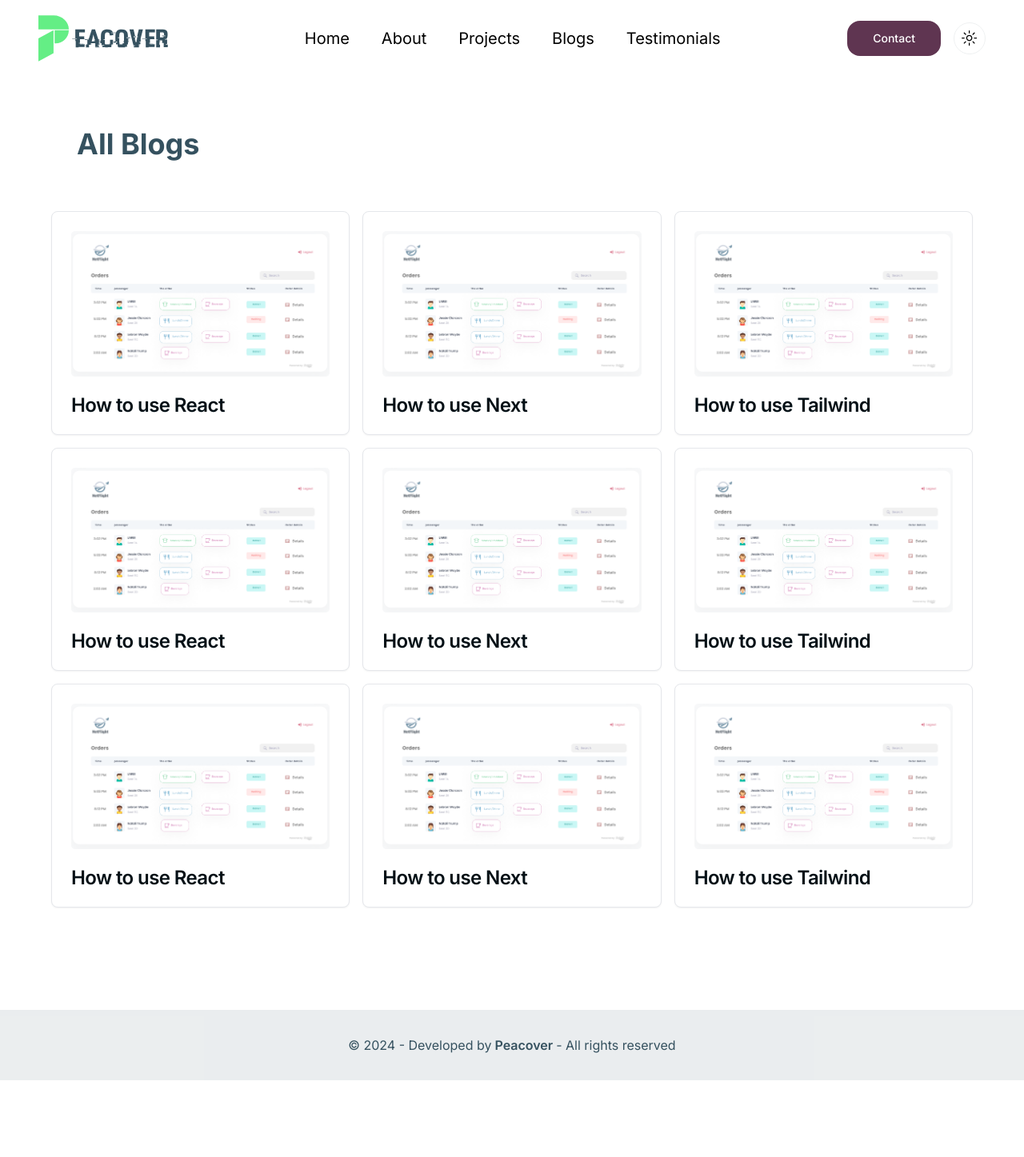
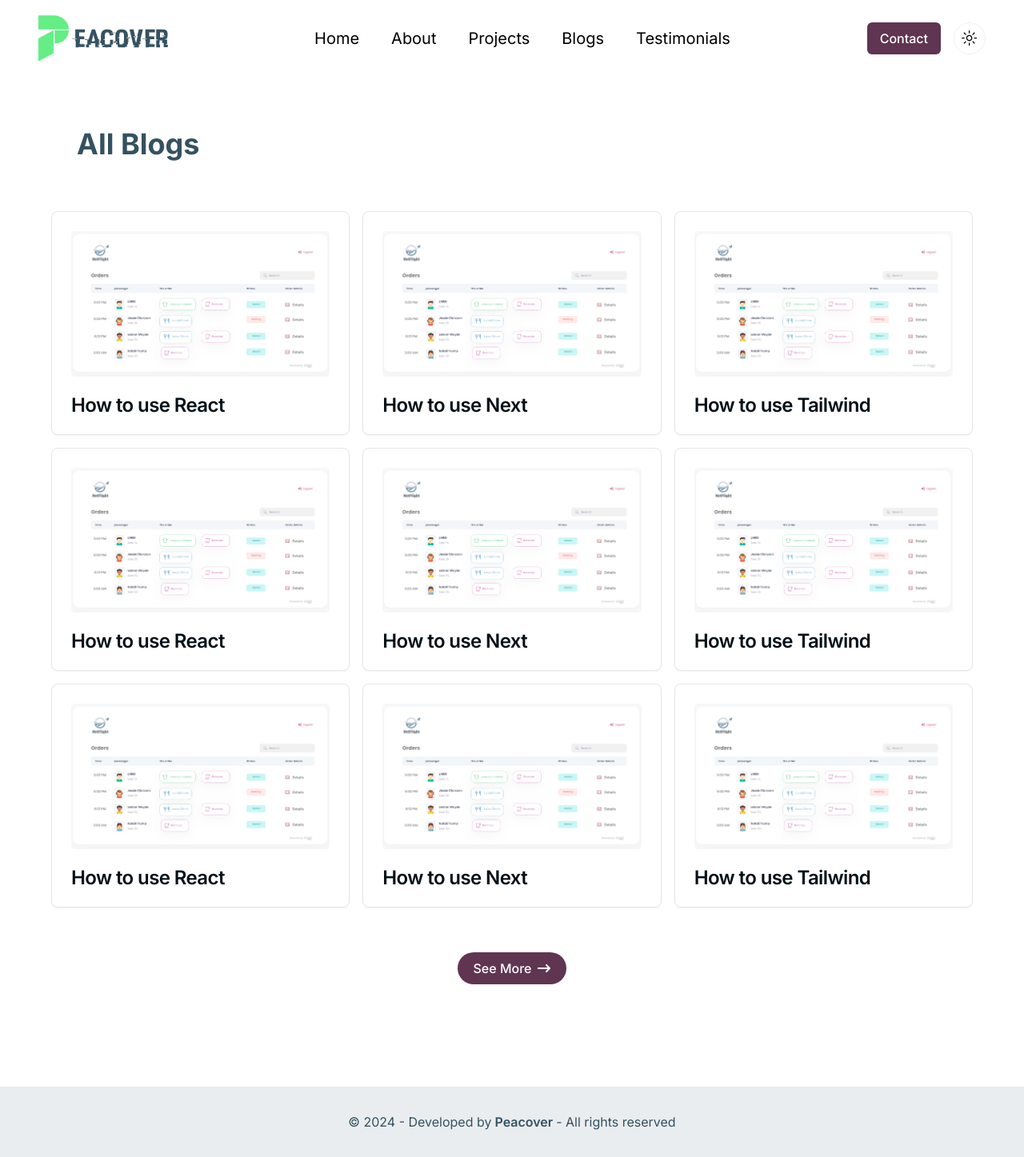
Before and after one commit to peacover/portfolio, a Next.js app: page /blogs in a window 1280 px wide. Shown: the whole page at 80% size. Before the commit the page ends 1351 px from the top, so only its background shows below. Built offline with nearby package versions, Linux system fonts and the light colour scheme.

Commit message:
finished home page

```diff
--- a/src/app/layout.tsx
+++ b/src/app/layout.tsx
@@ -6,8 +6,8 @@ import { Inter as FontSans } from "next/font/google";
 import { cn } from "@/lib/utils";
 import { ThemeProvider } from "@/components/utils/theme-provider";
 import ScrollToTopButton from "@/components/utils/ScrollToTopButton";
+import Favicon from "../../public/Logos/peacover_mini_logo.svg";
 import { TracingBeam } from "@/components/utils/tracing-beam";
-import Favicon from "/public/Logos/peacover_mini_logo.svg";
 
 // const inter = Inter({ subsets: ["latin"] });
 
--- a/src/components/Blogs/ListBlogs.tsx
+++ b/src/components/Blogs/ListBlogs.tsx
@@ -15,10 +15,9 @@ const ListBlogs = ({ path }: TBlogPath) => {
         })}
       </div>
       <div className="flex justify-center">
-        {path === "Home" && (
         <Button
           asChild
-            className="p-5 mt-14 text-secondary text-white dark:text-black text-md bg-secondary rounded-full"
+          className="p-5 mt-14 text-white dark:text-black text-md bg-accent rounded-full"
           variant={"link"}
         >
           <Link href="/blogs">
@@ -26,7 +25,6 @@ const ListBlogs = ({ path }: TBlogPath) => {
             <FaArrowRightLong className="inline ml-2" />
           </Link>
         </Button>
-        )}
       </div>
     </>
   );
--- a/src/components/Contact/CardContact.tsx
+++ b/src/components/Contact/CardContact.tsx
@@ -31,21 +31,34 @@ const ContactCard = () => {
             <div className="grid grid-cols-1 gap-4 md:grid-cols-2">
               <div className="space-y-2">
                 <Label htmlFor="first-name">First name</Label>
-                <Input id="first-name" placeholder="Enter your first name" />
+                <Input
+                  id="first-name"
+                  className="placeholder:text-primary placeholder:dark:text-primary-foreground"
+                  placeholder="Enter your first name"
+                />
               </div>
               <div className="space-y-2">
                 <Label htmlFor="last-name">Last name</Label>
-                <Input id="last-name" placeholder="Enter your last name" />
+                <Input
+                  className="placeholder:text-primary placeholder:dark:text-primary-foreground"
+                  id="last-name"
+                  placeholder="Enter your last name"
+                />
               </div>
             </div>
             <div className="space-y-2">
               <Label htmlFor="email">Email</Label>
-              <Input id="email" placeholder="Enter your email" type="email" />
+              <Input
+                className="placeholder:text-primary placeholder:dark:text-primary-foreground"
+                id="email"
+                placeholder="Enter your email"
+                type="email"
+              />
             </div>
             <div className="space-y-2">
               <Label htmlFor="message">Message</Label>
               <Textarea
-                className="min-h-[100px]"
+                className="min-h-[100px] placeholder:text-primary placeholder:dark:text-primary-foreground"
                 id="message"
                 placeholder="Enter your message"
               />
--- a/src/components/Navbar/Navbar.tsx
+++ b/src/components/Navbar/Navbar.tsx
@@ -63,17 +63,8 @@ const Navbar = () => {
           </ul>
         </div>
         <div className="flex items-center space-x-4">
-          <Button
-            size={"lg"}
-            className={cn(
-              "hidden",
-              !isNavbarOpen ? "md:block md:text-md md:rounded-2xl" : "hidden"
-            )}
-            onClick={(e) => e.preventDefault()}
-          >
-            <Link href="/#contact" legacyBehavior passHref>
-              Contact
-            </Link>
+          <Button asChild className="hidden text-md md:block">
+            <Link href="/#contact">Contact</Link>
           </Button>
           {!isNavbarOpen && <ModeToggle />}
           <div
--- a/src/components/Projects/CardProject.tsx
+++ b/src/components/Projects/CardProject.tsx
@@ -26,7 +26,7 @@ const CardProject = ({ project }: { project: TProject }, key: number) => {
       />
       <CardHeader className="flex flex-col flex-grow">
         <CardTitle>{project.name}</CardTitle>
-        <CardDescription>
+        <CardDescription className="text-primary dark:text-primary-foreground">
           {project.description?.slice(0, 100).concat("...")}
         </CardDescription>
       </CardHeader>
--- a/src/components/Projects/ListProjects.tsx
+++ b/src/components/Projects/ListProjects.tsx
@@ -18,7 +18,7 @@ const ListProjects = ({ path }: TProjectPath) => {
         <div className="flex justify-center">
           <Button
             asChild
-            className="p-5 mt-14 text-white text-md bg-accent rounded-full"
+            className="p-5 mt-14 text-white dark:text-black text-md bg-accent rounded-full"
             variant={"link"}
           >
             <Link href="/projects">
--- a/src/components/Testimonials/CardTestimonial.tsx
+++ b/src/components/Testimonials/CardTestimonial.tsx
@@ -16,7 +16,9 @@ const CardTestimonial = ({ testimonial }: { testimonial: TTestimonial }) => {
           <div className="text-sm font-medium text-gray-900">
             {testimonial.name}
           </div>
-          <div className="text-sm text-gray-500">{testimonial.company}</div>
+          <div className="text-sm text-primary-foreground">
+            {testimonial.company}
+          </div>
         </div>
       </div>
     </div>
--- a/src/components/Testimonials/ListTestimonials.tsx
+++ b/src/components/Testimonials/ListTestimonials.tsx
@@ -19,7 +19,7 @@ const ListTestimonials = () => {
       <div className="flex justify-center">
         <Button
           asChild
-          className="p-5 mt-14 text-secondary text-white dark:text-black text-md bg-secondary rounded-full"
+          className="p-5 mt-14 text-white dark:text-black text-md bg-accent rounded-full"
           variant={"link"}
         >
           <Link href="/testimonials">
```
Lines whose indentation alone changed are shown as unchanged.
